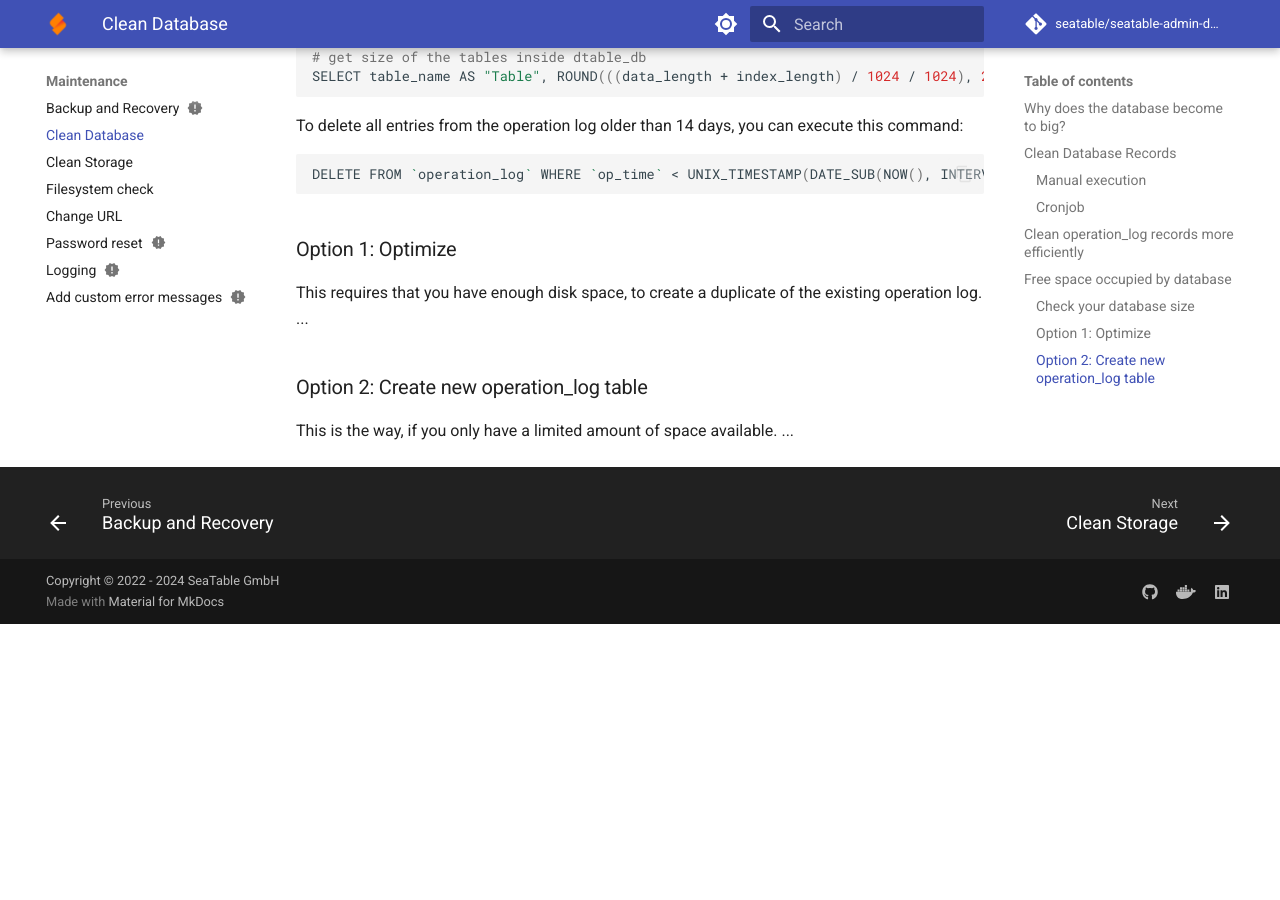
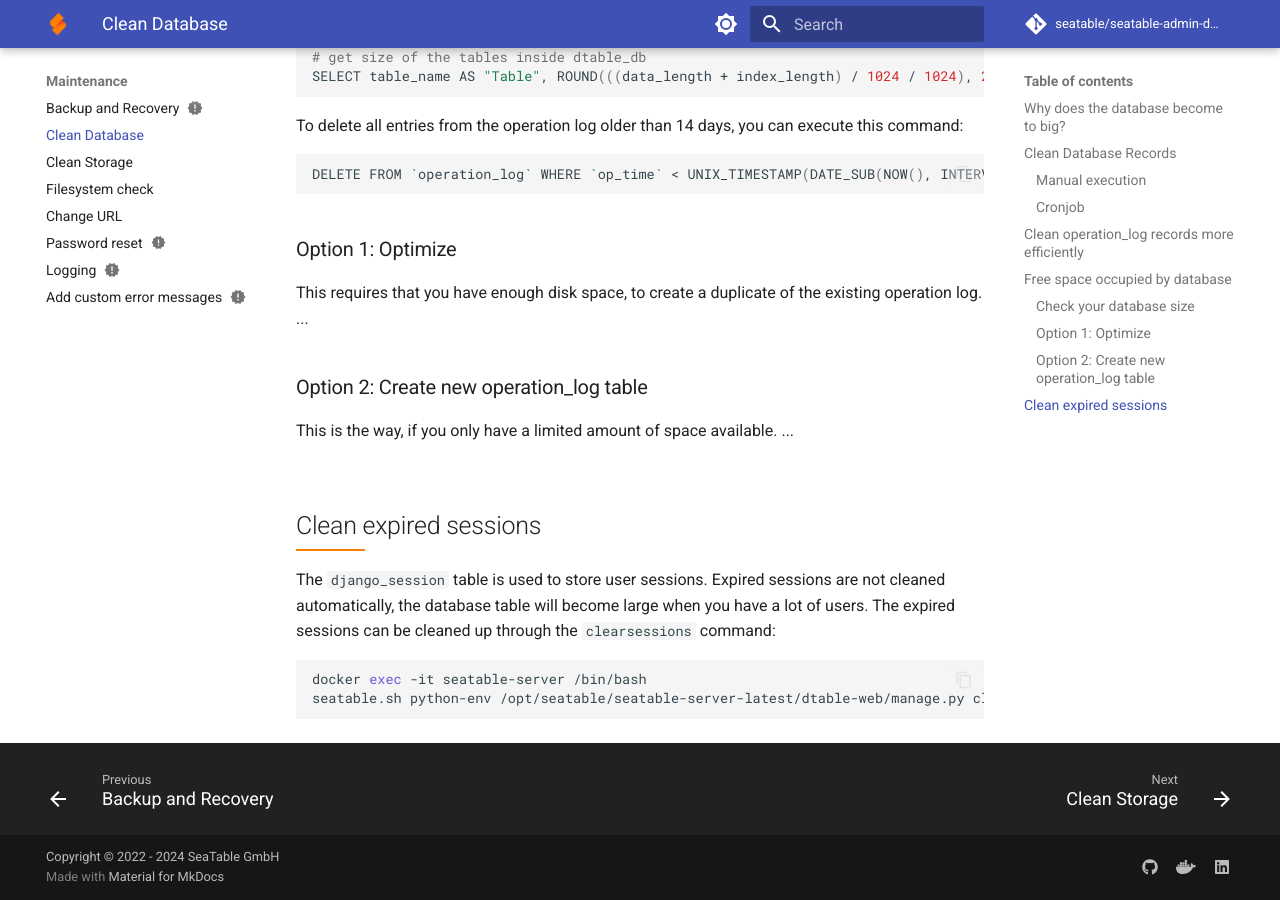
Before and after one commit to seatable/seatable-admin-docs, an MkDocs documentation site: the page built from docs/maintenance/clean-database.md, in a window 1280 px wide and 900 px high, scrolled down 3711 px. Built offline with MkDocs 1.6.1 and Material for MkDocs 9.7.7, drawn with Linux system fonts in a browser that asks for light colours; comment, search, counter and statistics services are not loaded; before the commit the page ends 4335 px from its top, so only the background shows below that.

Commit message:
Add session clean in clean database section (#181)
* feat: add-session-clean-in-clean-database-section

* remove useless

* Update clean-database.md

---------

Co-authored-by: Daniel Pan <freeplant@gmail.com>

````diff
--- a/docs/maintenance/clean-database.md
+++ b/docs/maintenance/clean-database.md
@@ -141,3 +141,13 @@
 
 This is the way, if you only have a limited amount of space available.
 ...
+
+
+## Clean expired sessions
+
+The `django_session` table is used to store user sessions. Expired sessions are not cleaned automatically, the database table will become large when you have a lot of users. The expired sessions can be cleaned up through the `clearsessions` command:
+
+```bash
+docker exec -it seatable-server /bin/bash
+seatable.sh python-env /opt/seatable/seatable-server-latest/dtable-web/manage.py clearsessions
+```
````
